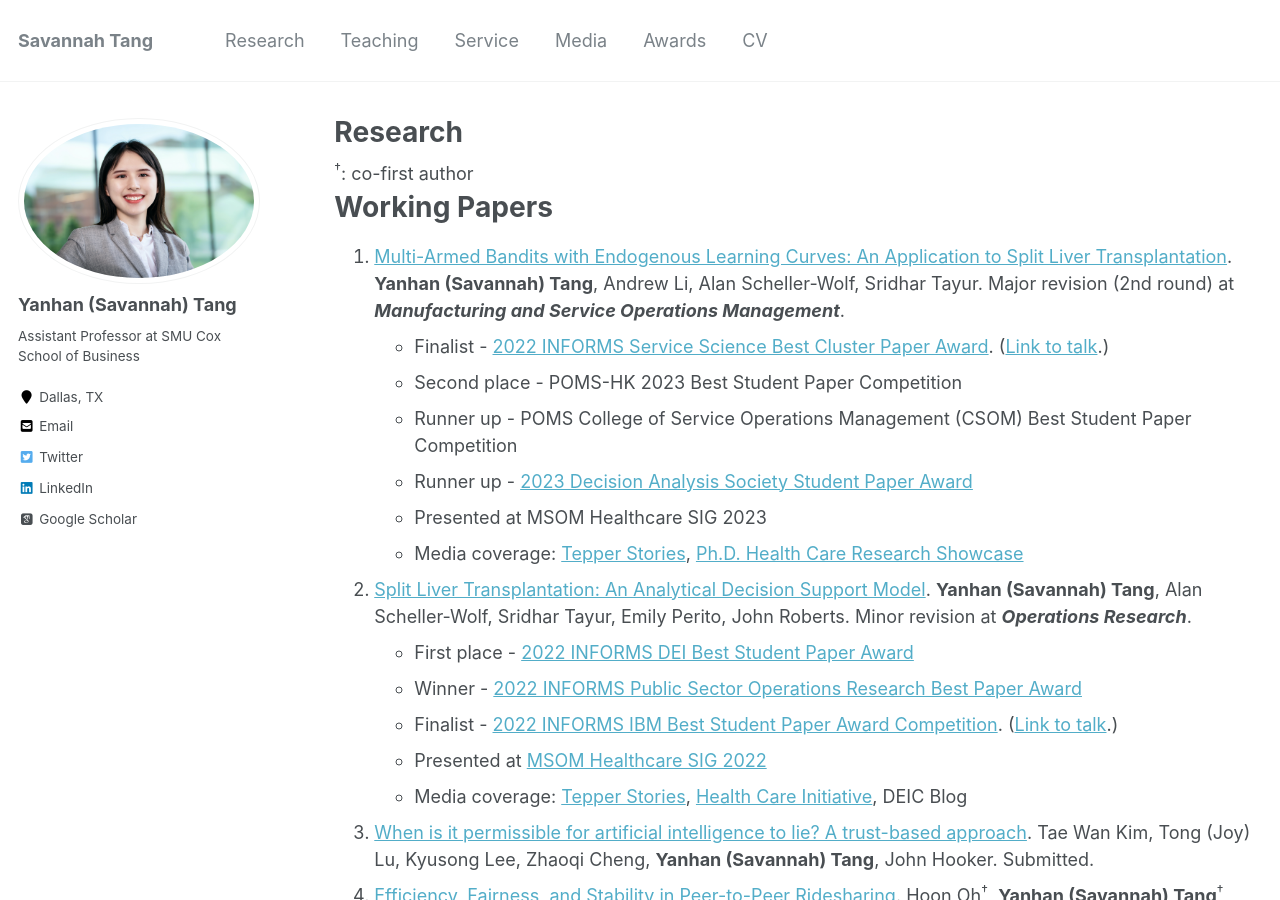
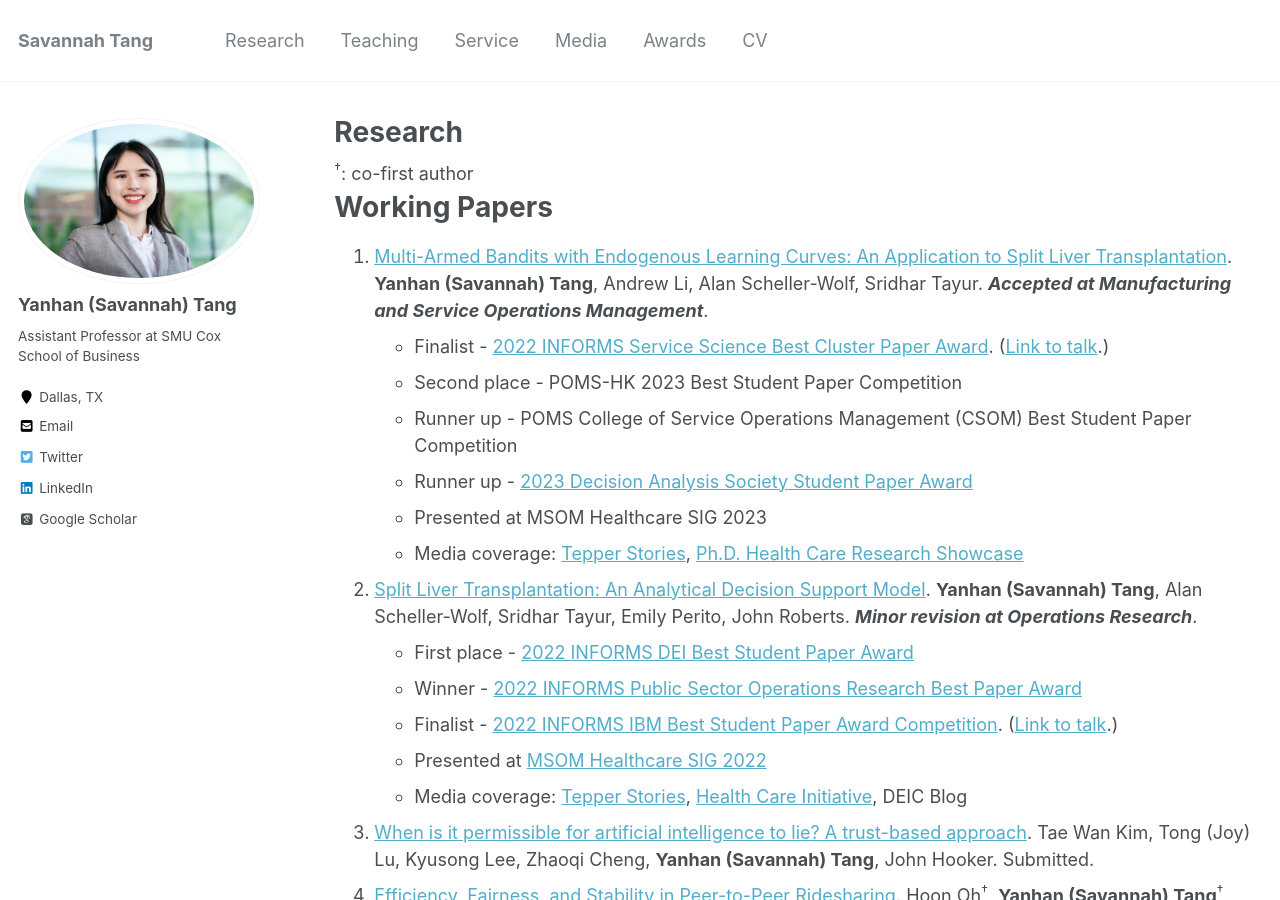
Before and after one commit to savytang/savytang.github.io, a Jekyll site: the page built from _pages/researches.md, in a window 1280 px wide and 900 px high. Built offline with Jekyll 4.4.1, drawn with Linux system fonts in a browser that asks for light colours; some web fonts are replaced.

Commit message:
Updated paper revision status
MSOM accepted OR minor

```diff
--- a/_pages/researches.md
+++ b/_pages/researches.md
@@ -9,7 +9,7 @@ author_profile: true
 
 # Working Papers
 
-1. [Multi-Armed Bandits with Endogenous Learning Curves: An Application to Split Liver Transplantation](../files/Tang_jmp_MAB_0705.pdf). __Yanhan (Savannah) Tang__, Andrew Li, Alan Scheller-Wolf, Sridhar Tayur. Major revision (2nd round) at ___Manufacturing and Service Operations Management___.
+1. [Multi-Armed Bandits with Endogenous Learning Curves: An Application to Split Liver Transplantation](../files/Tang_jmp_MAB_0705.pdf). __Yanhan (Savannah) Tang__, Andrew Li, Alan Scheller-Wolf, Sridhar Tayur. ___Accepted at Manufacturing and Service Operations Management___.
   - Finalist - [2022 INFORMS Service Science Best Cluster Paper Award](https://www.informs.org/Recognizing-Excellence/Award-Recipients/Yanhan-Savannah-Tang). ([Link to talk](https://www.youtube.com/watch?v=L4iCJBMfN6s&list=PLuvtfhwcPzCRQmCfFmJbgbRK2PuzvDpXo&index=11).)
   - Second place - POMS-HK 2023 Best Student Paper Competition
   - Runner up - POMS College of Service Operations Management (CSOM) Best Student Paper Competition
@@ -17,7 +17,7 @@ author_profile: true
   - Presented at MSOM Healthcare SIG 2023
   - Media coverage: [Tepper Stories](https://www.cmu.edu/tepper/news/stories/2023/january/research-summary.html), [Ph.D. Health Care Research Showcase](https://www.cmu.edu/tepper/faculty-and-research/initiatives/health-care-initiative/education/research.html)
 
-1. [Split Liver Transplantation: An Analytical Decision Support Model](https://papers.ssrn.com/sol3/papers.cfm?abstract_id=3877523). __Yanhan (Savannah) Tang__, Alan Scheller-Wolf, Sridhar Tayur, Emily Perito, John Roberts. Minor revision at ___Operations Research___.
+1. [Split Liver Transplantation: An Analytical Decision Support Model](https://papers.ssrn.com/sol3/papers.cfm?abstract_id=3877523). __Yanhan (Savannah) Tang__, Alan Scheller-Wolf, Sridhar Tayur, Emily Perito, John Roberts. ___Minor revision at Operations Research___.
   - First place - [2022 INFORMS DEI Best Student Paper Award](https://connect.informs.org/diversity/student-paper-award)
   - Winner - [2022 INFORMS Public Sector Operations Research Best Paper Award](https://www.informs.org/Recognizing-Excellence/Community-Prizes/Public-Sector-O.R/Public-Sector-Operations-Research-Best-Paper-Award)
   - Finalist - [2022 INFORMS IBM Best Student Paper Award Competition](https://www.informs.org/Recognizing-Excellence/Award-Recipients/Yanhan-Savannah-Tang). ([Link to talk](https://www.youtube.com/watch?v=3QSfzrrAWQs).)
```
Also changed, not shown: _pages/about.md (+1 -1 lines), _pages/cv.md (+1 -1 lines), 2 other files.
